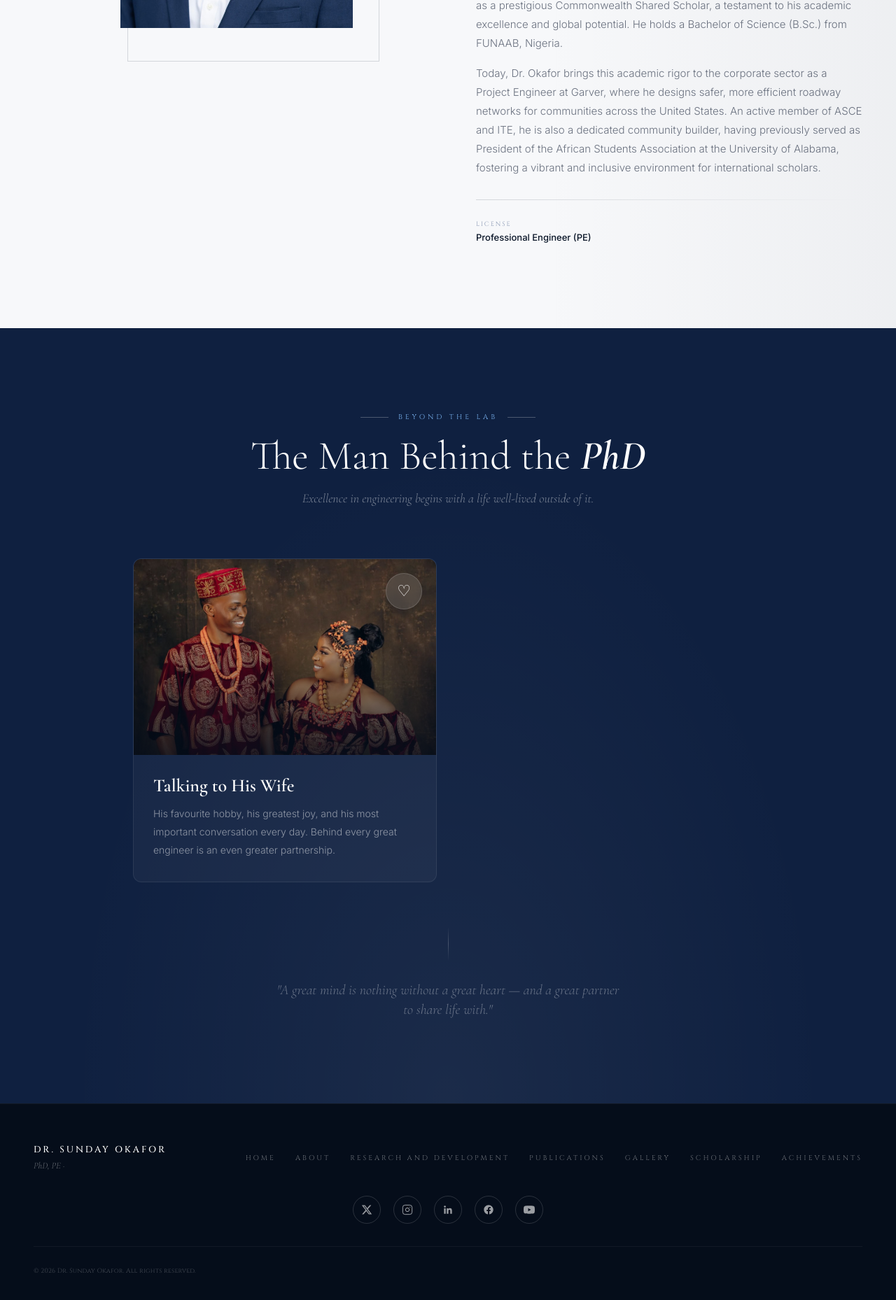
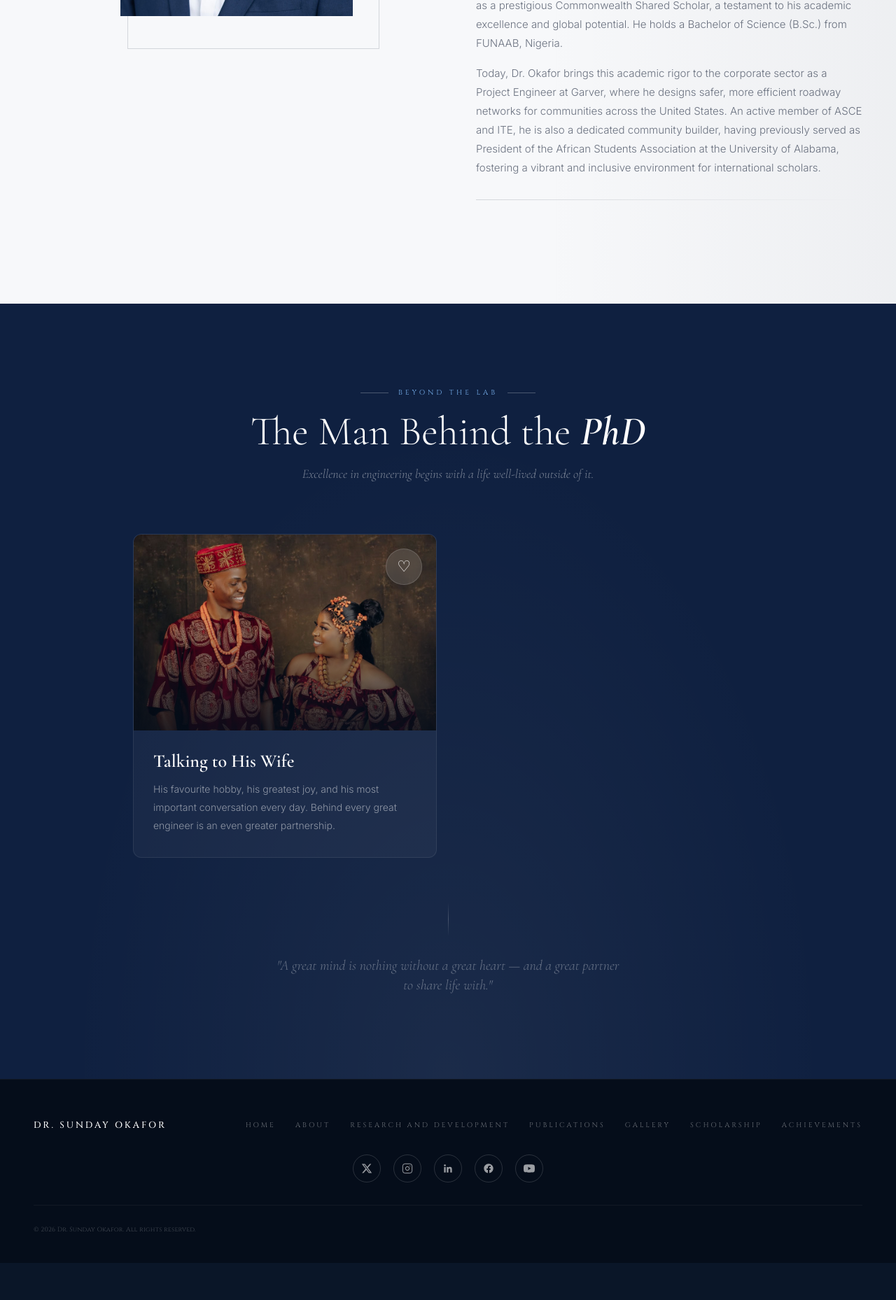
Before and after one commit to TobiGrant-byte/K, a Next.js app: page /about in a window 1280 px wide. Shown: the part 847-2705 px from the top of the page at 70% size. After the commit the page ends 2652 px from the top, so only its background shows below. Built offline with nearby package versions, Linux system fonts and the light colour scheme.

Commit message:
cleaned credential wording so PhD / PE / licenses live under Awards & Recognitions only.

```diff
--- a/components/About.tsx
+++ b/components/About.tsx
@@ -3,9 +3,9 @@ import { useRef } from "react";
 import { motion, useInView } from "framer-motion";
 import Image from "next/image";
 
-const facts = [
-  { label: "License", value: "Professional Engineer (PE)" }
-];
+// const facts = [
+//   { label: "License", value: "Professional Engineer (PE)" }
+// ];
 
 export default function About() {
   const ref = useRef(null);
@@ -70,14 +70,14 @@ export default function About() {
               className="h-px bg-gradient-to-r from-navy-800 to-transparent opacity-15 mb-7 origin-left"
             />
 
-            <div className="grid grid-cols-1 gap-x-6 gap-y-3">
+            {/* <div className="grid grid-cols-1 gap-x-6 gap-y-3">
               {facts.map(f => (
                 <div key={f.label} className="min-w-0">
                   <div className="font-title text-[9px] tracking-[2px] uppercase text-navy-500 opacity-50 mb-0.5">{f.label}</div>
                   <div className="text-[13px] font-medium text-navy-800">{f.value}</div>
                 </div>
               ))}
-            </div>
+            </div> */}
           </motion.div>
         </div>
       </div>
--- a/components/Footer.tsx
+++ b/components/Footer.tsx
@@ -38,8 +38,7 @@ export default function Footer() {
       <div className="container">
         <div className="flex flex-wrap justify-between items-center gap-6 mb-8">
           <div>
-            <div className="font-title text-[13px] tracking-[3px] text-white font-medium mb-1">DR. SUNDAY OKAFOR</div>
-            <div className="font-display text-[13px] italic text-white/40">PhD, PE ·</div>
+            <div className="font-title text-[13px] tracking-[3px] text-white font-medium">DR. SUNDAY OKAFOR</div>
           </div>
           <nav className="flex flex-wrap gap-7">
             {footerLinks.map((l) => (
--- a/components/Gallery.tsx
+++ b/components/Gallery.tsx
@@ -10,8 +10,8 @@ const allPhotos: {
   zoom?: number;
   transformOrigin?: string;
 }[] = [
-  { src: "/images/credentials.png",       caption: "Licensed Engineer" },
-  { src: "/images/grad-pensive.webp",       caption: "PhD Graduation · University of Alabama", objectPosition: "center 28%", transformOrigin: "center 28%" },
+  { src: "/images/credentials.png",       caption: "Engineering Credentials" },
+  { src: "/images/grad-pensive.webp",       caption: "Graduation · University of Alabama", objectPosition: "center 28%", transformOrigin: "center 28%" },
   { src: "/images/graduation-denny.webp",   caption: "Denny Chimes · Tuscaloosa, Alabama", objectPosition: "center 38%", zoom: 1.25, transformOrigin: "center 38%" },
   { src: "/images/garver-award-1.png",       caption: "Garver Award Ceremony", objectPosition: "center 30%" },
   { src: "/images/lifesavers-conf.webp",     caption: "LIFESAVERS 2023 · Seattle, WA", objectPosition: "center 28%" },
@@ -21,7 +21,7 @@ const allPhotos: {
   { src: "/images/msc-graduation.jpg",      caption: "MSc Graduation · Nottingham Trent, UK", objectPosition: "top center", zoom: 1.18, transformOrigin: "top center" },
   { src: "/images/africa-ball.jpg",         caption: "Africa Ball · University of Alabama", objectPosition: "center 35%", zoom: 1.15, transformOrigin: "center 35%" },
   { src: "/images/headshot.jpg",            caption: "Professional Portrait", objectPosition: "center 20%", transformOrigin: "center 20%" },
-  { src: "/images/grad-lean.webp",          caption: "PhD — University of Alabama", objectPosition: "center 20%", transformOrigin: "center 20%" },
+  { src: "/images/grad-lean.webp",          caption: "Graduation — University of Alabama", objectPosition: "center 20%", transformOrigin: "center 20%" },
   { src: "/images/lecture-hall.jpg",        caption: "Socio-Cultural Adaptation Talk" },
   { src: "/images/speaking.webp",           caption: "Cultural Event MC", zoom: 1.32, transformOrigin: "center center" },
   { src: "/images/garver-award-2.webp",     caption: "Garver Recognition" },
--- a/components/Hero.tsx
+++ b/components/Hero.tsx
@@ -60,7 +60,6 @@ export default function Hero() {
           {/* Rotating word */}
           <motion.div initial={{ opacity: 0, y: 16 }} animate={{ opacity: 1, y: 0 }} transition={{ delay: 1.1 }}
             className="mb-8 flex items-center gap-3.5">
-            <span className="whitespace-nowrap font-display text-[clamp(22px,2.4vw,28px)] italic leading-none text-white/70">PhD, PE ·</span>
             <div className="relative h-11 min-w-[220px] overflow-hidden">
               {words.map((lines, i) => (
                 <motion.span key={lines.join(" ")}
--- a/components/PressSection.tsx
+++ b/components/PressSection.tsx
@@ -73,7 +73,7 @@ export default function PressSection() {
           </div>
           <h2 className="m-0 font-display text-[clamp(32px,5vw,58px)] font-light leading-[1.1] text-white">
             Featured{" "}
-            <em className="font-semibold">In Print & Online</em>
+            <em className="font-semibold">In The Press</em>
           </h2>
           <p className="mt-4 font-display text-lg italic leading-[1.6] text-white/45">
             A journey covered by leading platforms — celebrating excellence,
```
